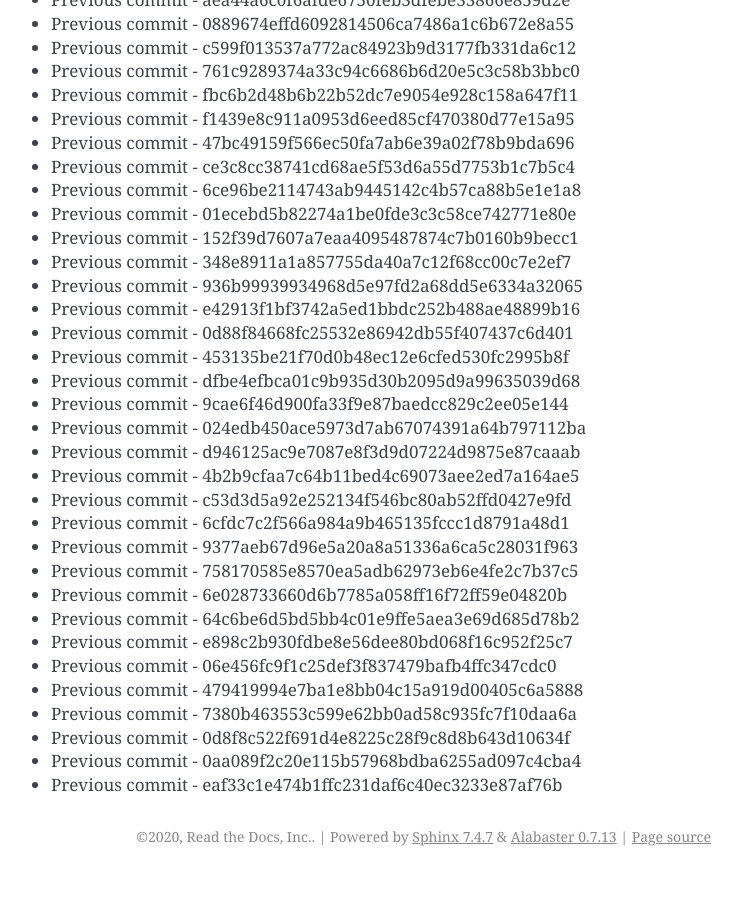
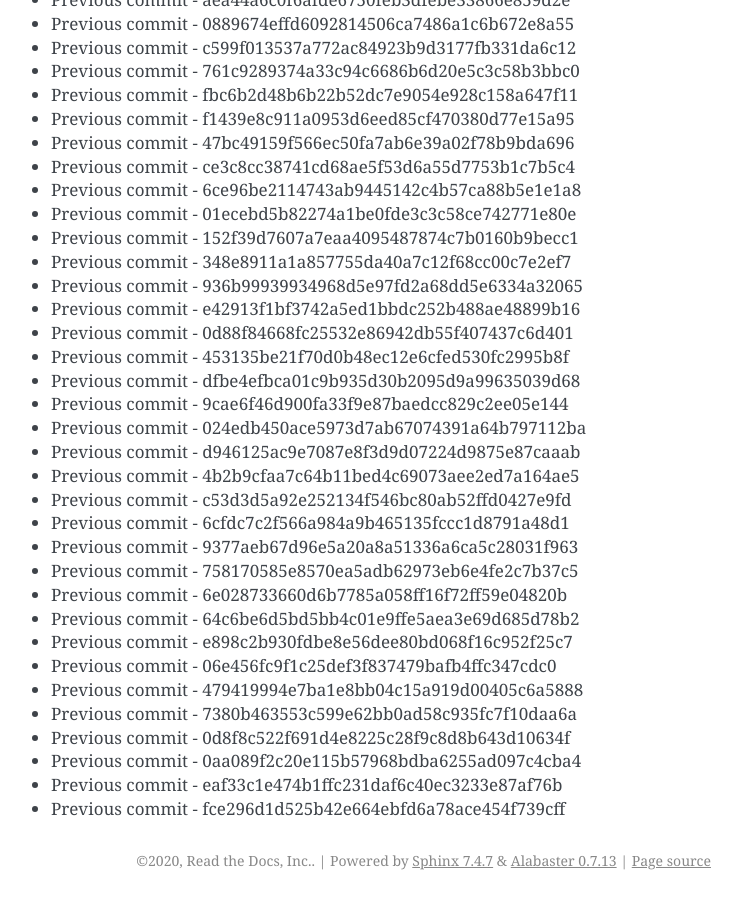
Before and after one commit to readthedocs/rtd-git-stresstest, a Sphinx documentation site: the page built from docs/updates.rst, in a window 1280 px wide and 900 px high, scrolled down 14315 px. Shown: the whole window, without its empty margins (399-1141 px from the left). Built offline with Sphinx 7.4.7, drawn with Linux system fonts in a browser that asks for light colours; before the commit the page ends 15191 px from its top, so only the background shows below that.

Commit message:
Generating commit from previous: fce296d1d525b42e664ebfd6a78ace454f739cff

```diff
--- a/docs/updates.rst
+++ b/docs/updates.rst
@@ -633,3 +633,4 @@ It can be tested for any performance characteristics.
 * Previous commit - 0d8f8c522f691d4e8225c28f9c8d8b643d10634f
 * Previous commit - 0aa089f2c20e115b57968bdba6255ad097c4cba4
 * Previous commit - eaf33c1e474b1ffc231daf6c40ec3233e87af76b
+* Previous commit - fce296d1d525b42e664ebfd6a78ace454f739cff
```
